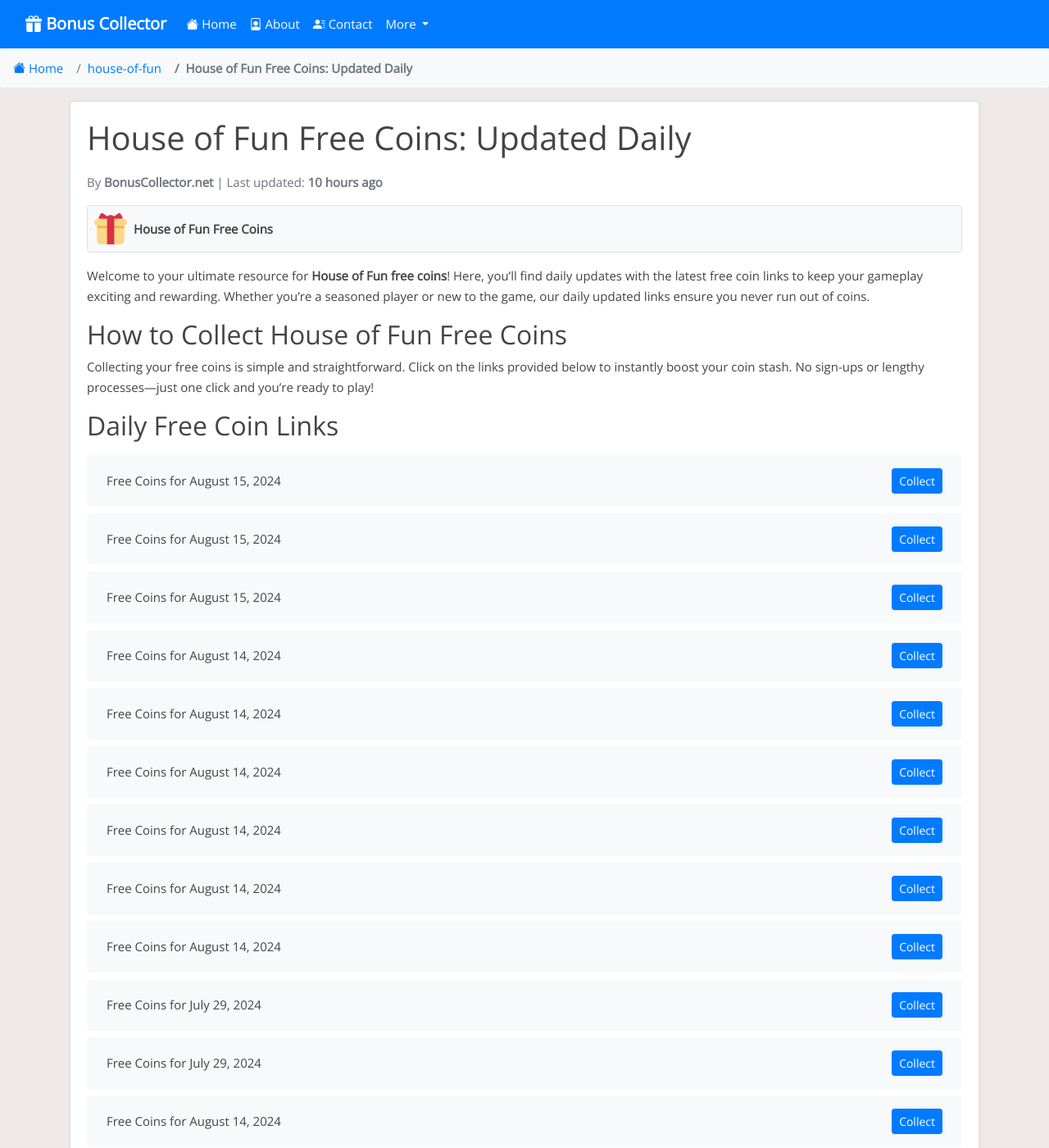
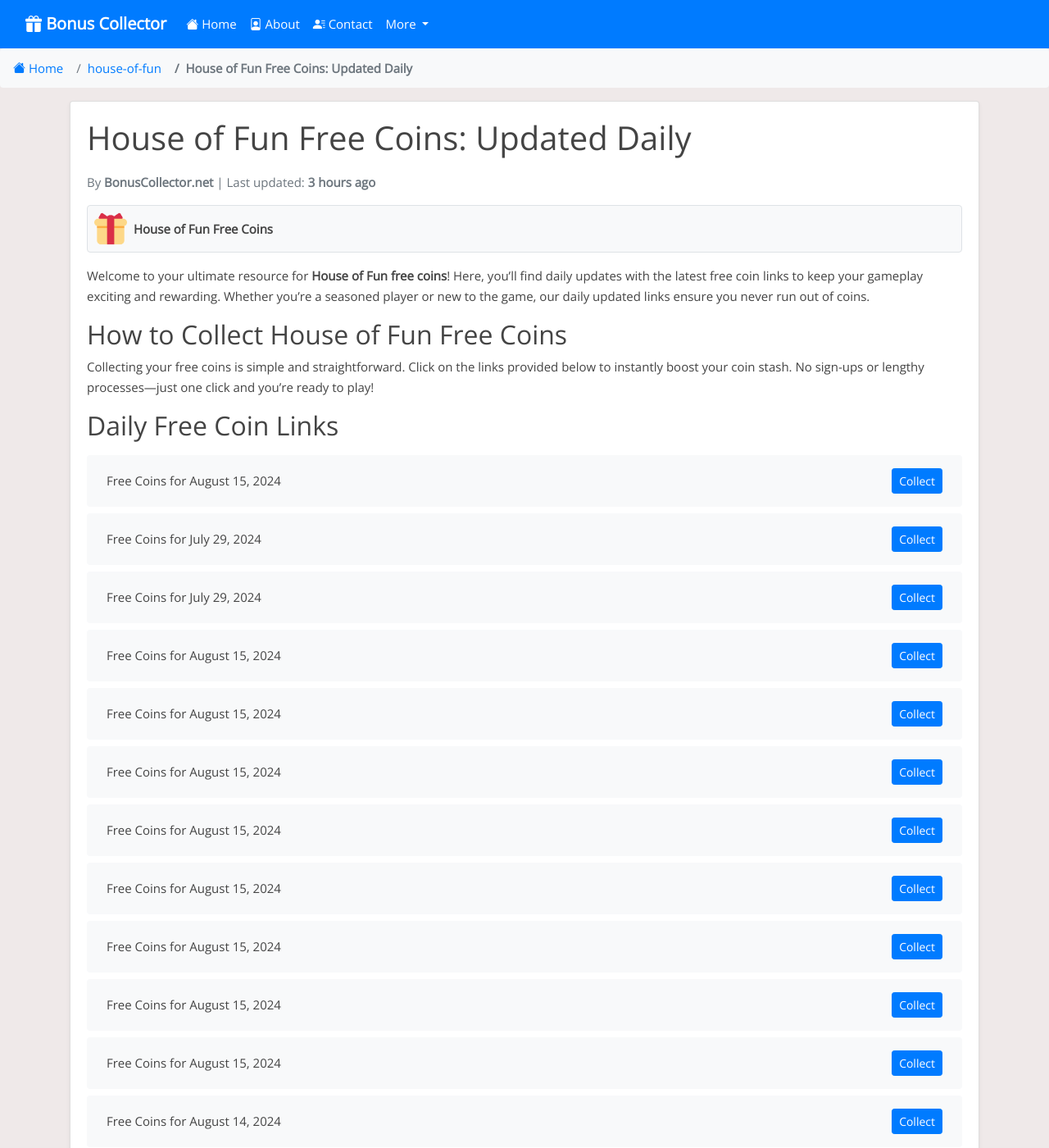
Before and after one commit to Prollad99/bs-net, a Jekyll site: the page built from _posts/2024-06-29-house-of-fun.md, in a window 1280 px wide and 1400 px high. Shown: the whole window at 82% size. Built offline with Jekyll 4.4.1, drawn with Linux system fonts in a browser that asks for light colours; nearby versions of some CDN libraries; comment, search, counter and statistics services are not loaded; some of the changed text lies outside the part shown.

Commit message:
Update house-of-fun reward links and last modified date

```diff
--- a/_data/include_files.yml
+++ b/_data/include_files.yml
@@ -11,7 +11,7 @@
   last_modified: 2024-08-15 07:09:36
 
 house-of-fun.html:
-  last_modified: 2024-08-15 03:11:44
+  last_modified: 2024-08-15 11:08:01
 
 cash-frenzy.html:
   last_modified: 2024-08-15 03:35:57
--- a/_includes/house-of-fun.html
+++ b/_includes/house-of-fun.html
@@ -1,7 +1,39 @@
 <ul class="list-group mt-3 mb-4">
   <li class="list-group-item d-flex justify-content-between align-items-center">
     <span>Free Coins for August 15, 2024</span>
-    <a href="https://playtika.onelink.me/hof/w4blbwsu?af_dp=hof%3A%2F%2F&af_force_deeplink=true&c_id=2024M8D14_23&s_id=1060&deeplink=eyJpZCI6IjlkNzI1MDc3LWJkYmQtNGIwMC04NzQ4LTNjNjIwMzA3NjAwMCIsImFjIjoiaG9mX2dpZnRfY291cG9uIn0=" class="btn btn-primary btn-sm">Collect</a>
+    <a href="https://playtika.onelink.me/hof/w4blbwsu?af_force_deeplink=true&deeplink=eyJpZCI6IjE4ODUwNzgzLTY3YTUtNGRhNy04YmFjLWM4MDExNzcwNWJkMiIsImFjIjoiaG9mX2dpZnRfY291cG9uIn0=" class="btn btn-primary btn-sm">Collect</a>
+  </li>
+  <li class="list-group-item d-flex justify-content-between align-items-center">
+    <span>Free Coins for July 29, 2024</span>
+    <a href="https://playtika.onelink.me/hof/w4blbwsu?af_force_deeplink=true&deeplink=eyJpZCI6IjAyMTRjNDZjLWU5M2MtNGE2Yy1hNTIzLTJhMDVjMWQ3N2UyZCIsImFjIjoiaG9mX2dpZnRfY291cG9uIn0=" class="btn btn-primary btn-sm">Collect</a>
+  </li>
+  <li class="list-group-item d-flex justify-content-between align-items-center">
+    <span>Free Coins for July 29, 2024</span>
+    <a href="https://playtika.onelink.me/hof/w4blbwsu?af_force_deeplink=true&deeplink=eyJpZCI6IjNiMzlkZjIzLTRlMmEtNGNmNC1hNzkzLTQ2MzQ0NGM0N2VlMyIsImFjIjoiaG9mX2dpZnRfY291cG9uIn0=" class="btn btn-primary btn-sm">Collect</a>
+  </li>
+  <li class="list-group-item d-flex justify-content-between align-items-center">
+    <span>Free Coins for August 15, 2024</span>
+    <a href="https://playtika.onelink.me/hof/w4blbwsu?af_force_deeplink=true&deeplink=eyJpZCI6IjlkNzI1MDc3LWJkYmQtNGIwMC04NzQ4LTNjNjIwMzA3NjAwMCIsImFjIjoiaG9mX2dpZnRfY291cG9uIn0=" class="btn btn-primary btn-sm">Collect</a>
+  </li>
+  <li class="list-group-item d-flex justify-content-between align-items-center">
+    <span>Free Coins for August 15, 2024</span>
+    <a href="https://playtika.onelink.me/hof/w4blbwsu?af_force_deeplink=true&deeplink=eyJpZCI6Ijc4OTc5NmU3LTIzMmEtNDZhMC05MWQxLTJlMjU2M2Q1M2M2MyIsImFjIjoiaG9mX2dpZnRfY291cG9uIn0=" class="btn btn-primary btn-sm">Collect</a>
+  </li>
+  <li class="list-group-item d-flex justify-content-between align-items-center">
+    <span>Free Coins for August 15, 2024</span>
+    <a href="https://playtika.onelink.me/hof/w4blbwsu?af_force_deeplink=true&deeplink=eyJpZCI6ImQzMzQ3MWFjLTI4YzMtNDU5ZS05Y2RlLTM4NTc3NzNmZDk3NCIsImFjIjoiaG9mX2dpZnRfY291cG9uIn0=" class="btn btn-primary btn-sm">Collect</a>
+  </li>
+  <li class="list-group-item d-flex justify-content-between align-items-center">
+    <span>Free Coins for August 15, 2024</span>
+    <a href="https://playtika.onelink.me/hof/w4blbwsu?af_force_deeplink=true&deeplink=eyJpZCI6IjdmOTczMjk4LWE5ZjktNDNjNC04NWVjLTVmMTU2ZTMyMTlmMiIsImFjIjoiaG9mX2dpZnRfY291cG9uIn0=" class="btn btn-primary btn-sm">Collect</a>
+  </li>
+  <li class="list-group-item d-flex justify-content-between align-items-center">
+    <span>Free Coins for August 15, 2024</span>
+    <a href="https://playtika.onelink.me/hof/w4blbwsu?af_force_deeplink=true&deeplink=eyJpZCI6IjIwMGI0YWQyLWQ5OGYtNDk1ZS1hMWVlLTBjNzQ1NjQ0MWY4MSIsImFjIjoiaG9mX2dpZnRfY291cG9uIn0=" class="btn btn-primary btn-sm">Collect</a>
+  </li>
+  <li class="list-group-item d-flex justify-content-between align-items-center">
+    <span>Free Coins for August 15, 2024</span>
+    <a href="https://playtika.onelink.me/hof/w4blbwsu?af_dp=hof%3A%2F%2F&af_force_deeplink=true&c_id=2024M8D14_07&s_id=1060&deeplink=eyJpZCI6IjI1NzEzZWI1LTczODctNGViMS1hNjcyLWE4OTc4OTEyYmUwNSIsImFjIjoiaG9mX2dpZnRfY291cG9uIn0=" class="btn btn-primary btn-sm">Collect</a>
   </li>
   <li class="list-group-item d-flex justify-content-between align-items-center">
     <span>Free Coins for August 15, 2024</span>
@@ -9,7 +41,7 @@
   </li>
   <li class="list-group-item d-flex justify-content-between align-items-center">
     <span>Free Coins for August 15, 2024</span>
-    <a href="https://playtika.onelink.me/hof/w4blbwsu?af_dp=hof%3A%2F%2F&af_force_deeplink=true&c_id=2024M8D14_07&s_id=1060&deeplink=eyJpZCI6IjI1NzEzZWI1LTczODctNGViMS1hNjcyLWE4OTc4OTEyYmUwNSIsImFjIjoiaG9mX2dpZnRfY291cG9uIn0=" class="btn btn-primary btn-sm">Collect</a>
+    <a href="https://playtika.onelink.me/hof/w4blbwsu?af_dp=hof%3A%2F%2F&af_force_deeplink=true&c_id=2024M8D14_23&s_id=1060&deeplink=eyJpZCI6IjlkNzI1MDc3LWJkYmQtNGIwMC04NzQ4LTNjNjIwMzA3NjAwMCIsImFjIjoiaG9mX2dpZnRfY291cG9uIn0=" class="btn btn-primary btn-sm">Collect</a>
   </li>
   <li class="list-group-item d-flex justify-content-between align-items-center">
     <span>Free Coins for August 14, 2024</span>
@@ -34,14 +66,6 @@
   <li class="list-group-item d-flex justify-content-between align-items-center">
     <span>Free Coins for August 14, 2024</span>
     <a href="https://playtika.onelink.me/hof/w4blbwsu?af_force_deeplink=true&deeplink=eyJpZCI6IjZlZDQ3NWQxLTRmMDctNDM2ZS04MzFjLWQzOGFlZDBhMjAzYyIsImFjIjoiaG9mX2dpZnRfY291cG9uIn0=" class="btn btn-primary btn-sm">Collect</a>
-  </li>
-  <li class="list-group-item d-flex justify-content-between align-items-center">
-    <span>Free Coins for July 29, 2024</span>
-    <a href="https://playtika.onelink.me/hof/w4blbwsu?af_force_deeplink=true&deeplink=eyJpZCI6IjAyMTRjNDZjLWU5M2MtNGE2Yy1hNTIzLTJhMDVjMWQ3N2UyZCIsImFjIjoiaG9mX2dpZnRfY291cG9uIn0=" class="btn btn-primary btn-sm">Collect</a>
-  </li>
-  <li class="list-group-item d-flex justify-content-between align-items-center">
-    <span>Free Coins for July 29, 2024</span>
-    <a href="https://playtika.onelink.me/hof/w4blbwsu?af_force_deeplink=true&deeplink=eyJpZCI6IjNiMzlkZjIzLTRlMmEtNGNmNC1hNzkzLTQ2MzQ0NGM0N2VlMyIsImFjIjoiaG9mX2dpZnRfY291cG9uIn0=" class="btn btn-primary btn-sm">Collect</a>
   </li>
   <li class="list-group-item d-flex justify-content-between align-items-center">
     <span>Free Coins for August 14, 2024</span>
@@ -375,28 +399,4 @@
     <span>Free Coins for July 29, 2024</span>
     <a href="https://playtika.onelink.me/hof/w4blbwsu?af_force_deeplink=true&deeplink=eyJpZCI6Ijk5Yzc5ZDI4LTgyNjItNGQ4Yi05ZmZhLTdkNGVkODUxY2Q3ZCIsImFjIjoiaG9mX2dpZnRfY291cG9uIn0=" class="btn btn-primary btn-sm">Collect</a>
   </li>
-  <li class="list-group-item d-flex justify-content-between align-items-center">
-    <span>Free Coins for July 29, 2024</span>
-    <a href="https://playtika.onelink.me/hof/w4blbwsu?af_force_deeplink=true&deeplink=eyJpZCI6IjExN2E2Y2IxLWI0NmEtNGY0OS04MmU5LTM4N2ViOTI5MjE5NCIsImFjIjoiaG9mX2dpZnRfY291cG9uIn0=" class="btn btn-primary btn-sm">Collect</a>
-  </li>
-  <li class="list-group-item d-flex justify-content-between align-items-center">
-    <span>Free Coins for July 29, 2024</span>
-    <a href="https://playtika.onelink.me/hof/w4blbwsu?af_dp=hof%3A%2F%2F&af_force_deeplink=true&c_id=2024M7D29_07&s_id=1060&deeplink=eyJpZCI6IjExN2E2Y2IxLWI0NmEtNGY0OS04MmU5LTM4N2ViOTI5MjE5NCIsImFjIjoiaG9mX2dpZnRfY291cG9uIn0=" class="btn btn-primary btn-sm">Collect</a>
-  </li>
-  <li class="list-group-item d-flex justify-content-between align-items-center">
-    <span>Free Coins for July 29, 2024</span>
-    <a href="https://playtika.onelink.me/hof/w4blbwsu?af_dp=hof%3A%2F%2F&af_force_deeplink=true&c_id=2024M7D28_23&s_id=1060&deeplink=eyJpZCI6IjU5YjRiZTJmLWY4ODMtNGRiOS05NjA0LTQ5YTEyZDAwY2JjNyIsImFjIjoiaG9mX2dpZnRfY291cG9uIn0=" class="btn btn-primary btn-sm">Collect</a>
-  </li>
-  <li class="list-group-item d-flex justify-content-between align-items-center">
-    <span>Free Coins for July 29, 2024</span>
-    <a href="https://playtika.onelink.me/hof/w4blbwsu?af_dp=hof%3A%2F%2F&af_force_deeplink=true&c_id=2024M7D28_19&s_id=1060&deeplink=eyJpZCI6IjI1YTZmZjI3LWZkY2ItNDQ2ZS1iYzI2LWU1MTUxODU0YTIzYSIsImFjIjoiaG9mX2dpZnRfY291cG9uIn0=" class="btn btn-primary btn-sm">Collect</a>
-  </li>
-  <li class="list-group-item d-flex justify-content-between align-items-center">
-    <span>Free Coins for July 29, 2024</span>
-    <a href="https://playtika.onelink.me/hof/w4blbwsu?af_dp=hof%3A%2F%2F&af_force_deeplink=true&c_id=2024M7D28_07&s_id=1060&deeplink=eyJpZCI6IjRlMjkzZjViLTAzNzktNGUzYi1iNWZhLTkyNjdiYWI5MjM1MCIsImFjIjoiaG9mX2dpZnRfY291cG9uIn0=" class="btn btn-primary btn-sm">Collect</a>
-  </li>
-  <li class="list-group-item d-flex justify-content-between align-items-center">
-    <span>Free Coins for July 28, 2024</span>
-    <a href="https://playtika.onelink.me/hof/w4blbwsu?af_dp=hof%3A%2F%2F&af_force_deeplink=true&c_id=2024M7D27_23&s_id=1060&deeplink=eyJpZCI6IjY5YjU4ZGRmLTVlMDMtNGJkNi05MWMyLTNmMGE1OGM1ODViMiIsImFjIjoiaG9mX2dpZnRfY291cG9uIn0=" class="btn btn-primary btn-sm">Collect</a>
-  </li>
 </ul>
```
Also changed, not shown: links-json/house-of-fun.json (+34 -34 lines).
